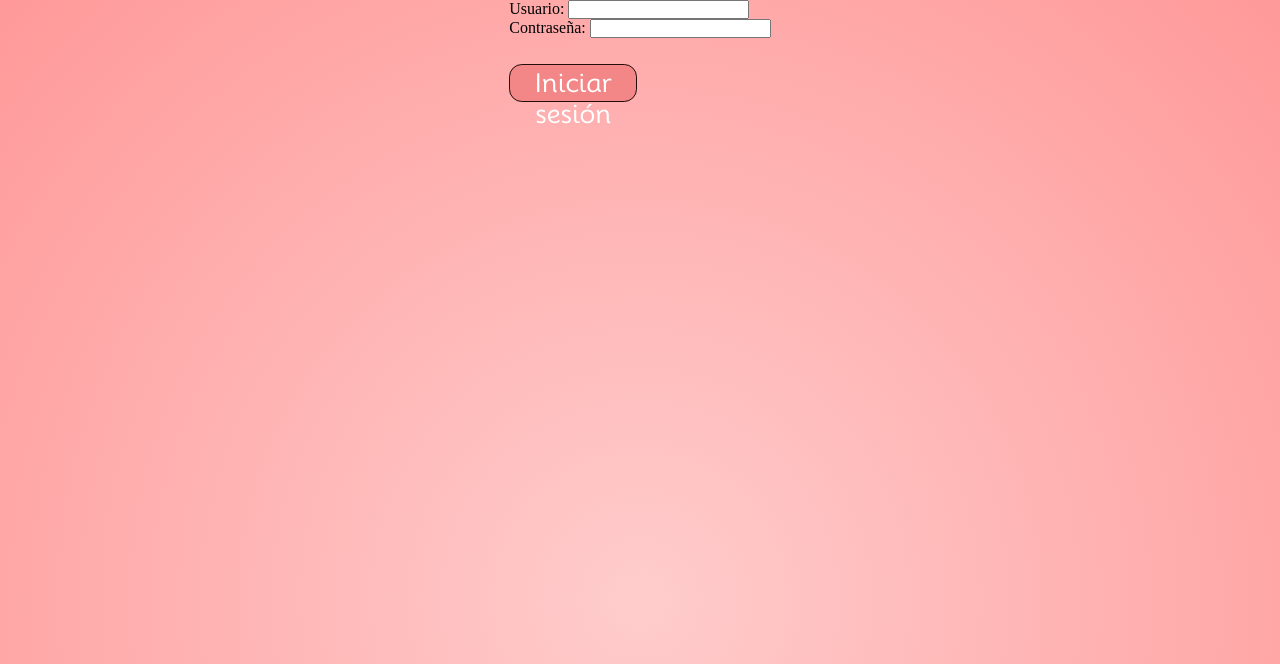
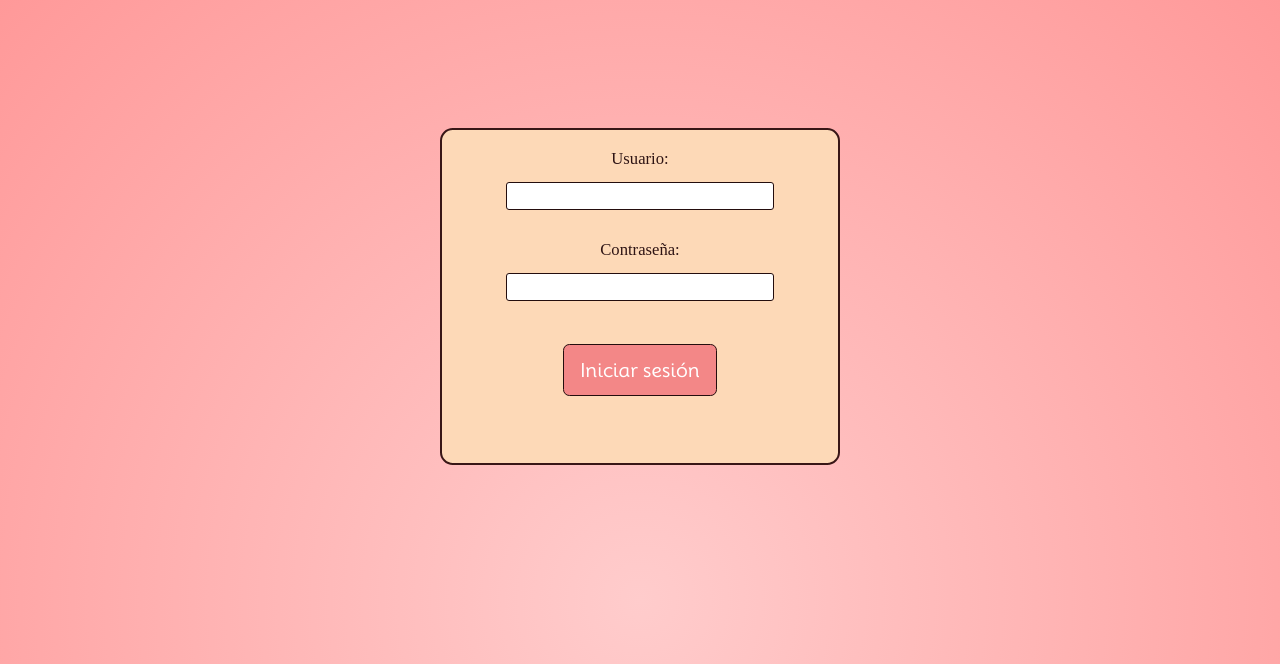
Before and after one commit to Solegit23/SevenLives, a Flask app: template siete-vidas-main/templates/login.html in a window 1280 px wide. Shown: the top 664 px of the page. Run offline with Flask 3, Linux system fonts and the light colour scheme; the template is opened without the code that fills it, so the values that code supplies are empty.

Commit message:
Update login.html

```diff
--- a/siete-vidas-main/templates/login.html
+++ b/siete-vidas-main/templates/login.html
@@ -10,14 +10,14 @@
   </head>
   <body>
     <div class="container-forml">
-    <form id="loginForm" onsubmit="return login()">
-        <label for="username"> Usuario: </label>
-        <input type="text" id="username" required>
+    <form class="formLogin" id="loginForm" onsubmit="return login()">
+        <label class="labelLogin" for="username"> Usuario: </label>
+        <input class="inputLogin" type="text" id="username" required>
         <br />
-        <label for="password"> Contraseña: </label>
-        <input type="password" id="password" required>
+        <label class="labelLogin" for="password"> Contraseña: </label>
+        <input class="inputLogin" type="password" id="password" required>
         <br />
-        <button type="submit">Iniciar sesión</button>
+        <button class="btnLogin" type="submit">Iniciar sesión</button>
     </form>
     <script>
       function login() {
```
